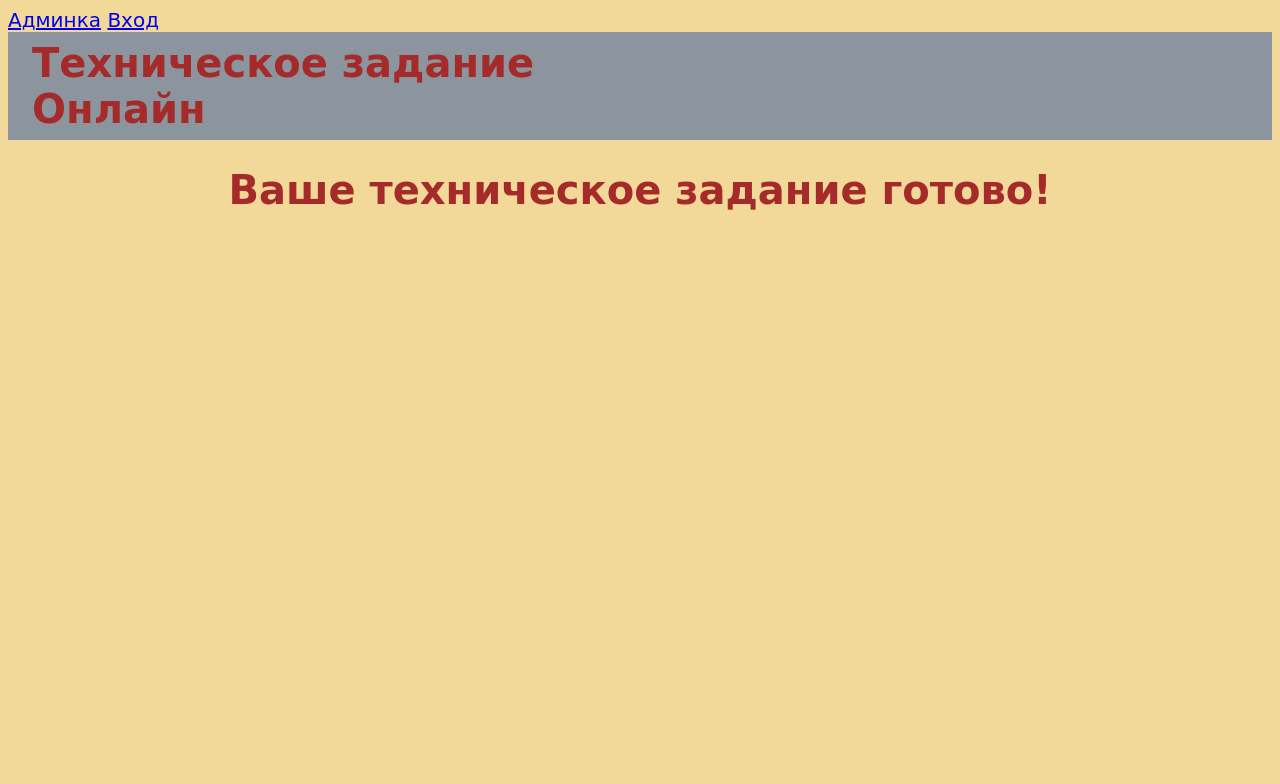
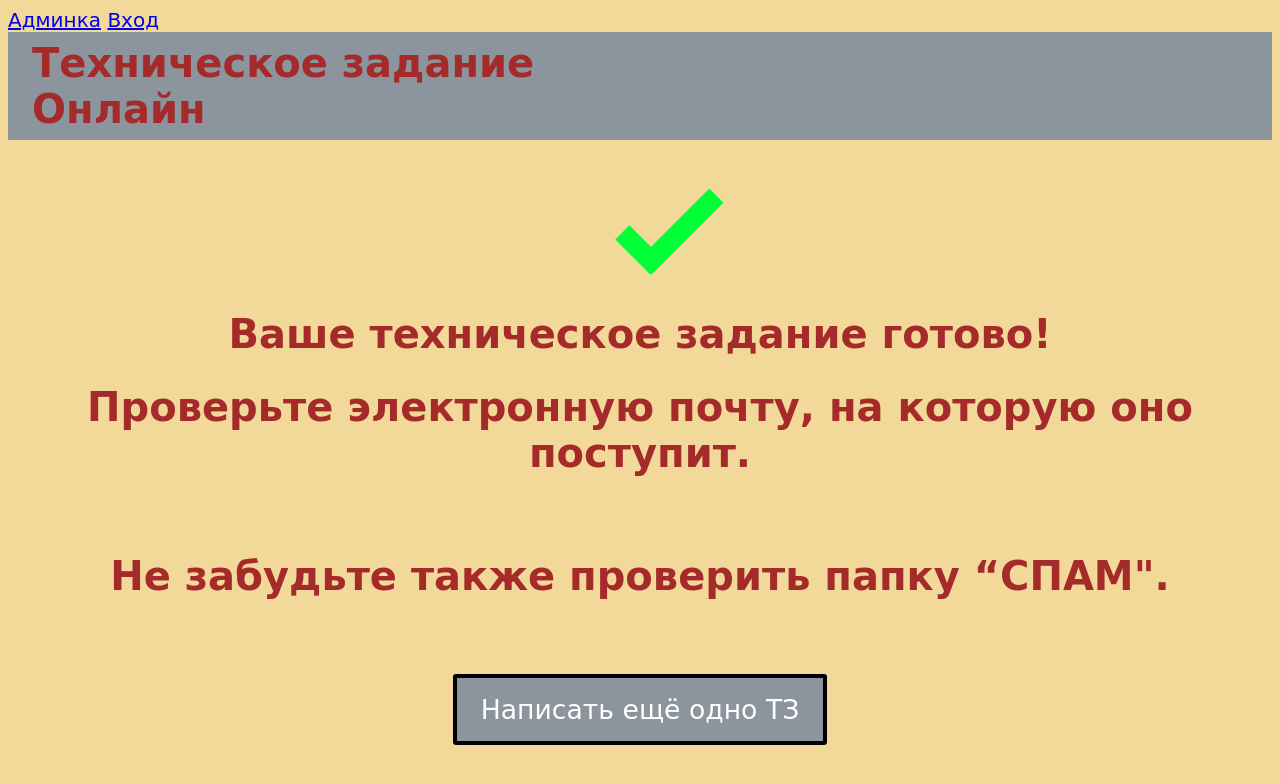
Before and after one commit to KARAMZINNIKOLAI/PROJECT-NIKO-VITO, a Flask app: page /form/complete/ in a window 1280 px wide. Shown: the top 784 px of the page. Run offline with Flask 3, Linux system fonts and the light colour scheme; some web fonts are replaced.

Commit message:
Реализованы переходы между страницами, в том числе и в обратную сторону. Доработана третья страница.

```diff
--- a/app/static/style.css
+++ b/app/static/style.css
@@ -180,6 +180,38 @@ border-left: 100px solid transparent;
 -moz-transform: rotate(-70deg);
 -ms-transform: rotate(-70deg);
 -o-transform: rotate(-70deg);
+}
+
+/* ГАЛОЧКА */
+
+.galochka {
+  position: relative;
+  margin-top: 100px;
+  display: flex;
+  justify-content: center;
+  align-items: center;
+  align-self: center;
+  align-content: center;
+}
+
+.check-sign {
+  position: relative;
+  background: rgb(0, 255, 55);
+}
+
+#check-part-1 {
+  width: 50px;
+  height: 20px;
+  transform:rotate(45deg);
+  left: 50px;
+}
+
+#check-part-2 {
+  width: 100px;
+  height: 20px;
+  transform: rotate(-45deg);
+  left: 16px;
+  top: -19px;
 }
 
 /* ЭФФЕКТЫ */
--- a/app/templates/third.html
+++ b/app/templates/third.html
@@ -18,8 +18,20 @@
     </div>
 </div>
 
+<div class="galochka">
+    <div id="check-part-1" class="check-sign"></div>
+    <div id="check-part-2" class="check-sign"></div>
+</div>
+
 <header>
+    <br>
     <h1>Ваше техническое задание готово!</h1>
+    <h1>Проверьте электронную почту, на которую оно поступит.</h1>
+    <br>
+    <h1>Не забудьте также проверить папку “СПАМ".</h1>
+    <br>
+    <br>
+    <a href="{{ url_for('second_page') }}" class="btn swing">Написать ещё одно ТЗ</a>
 </header>
 
 {% endblock %}
```
Also changed, not shown: app/templates/second.html (+10 -0 lines).
